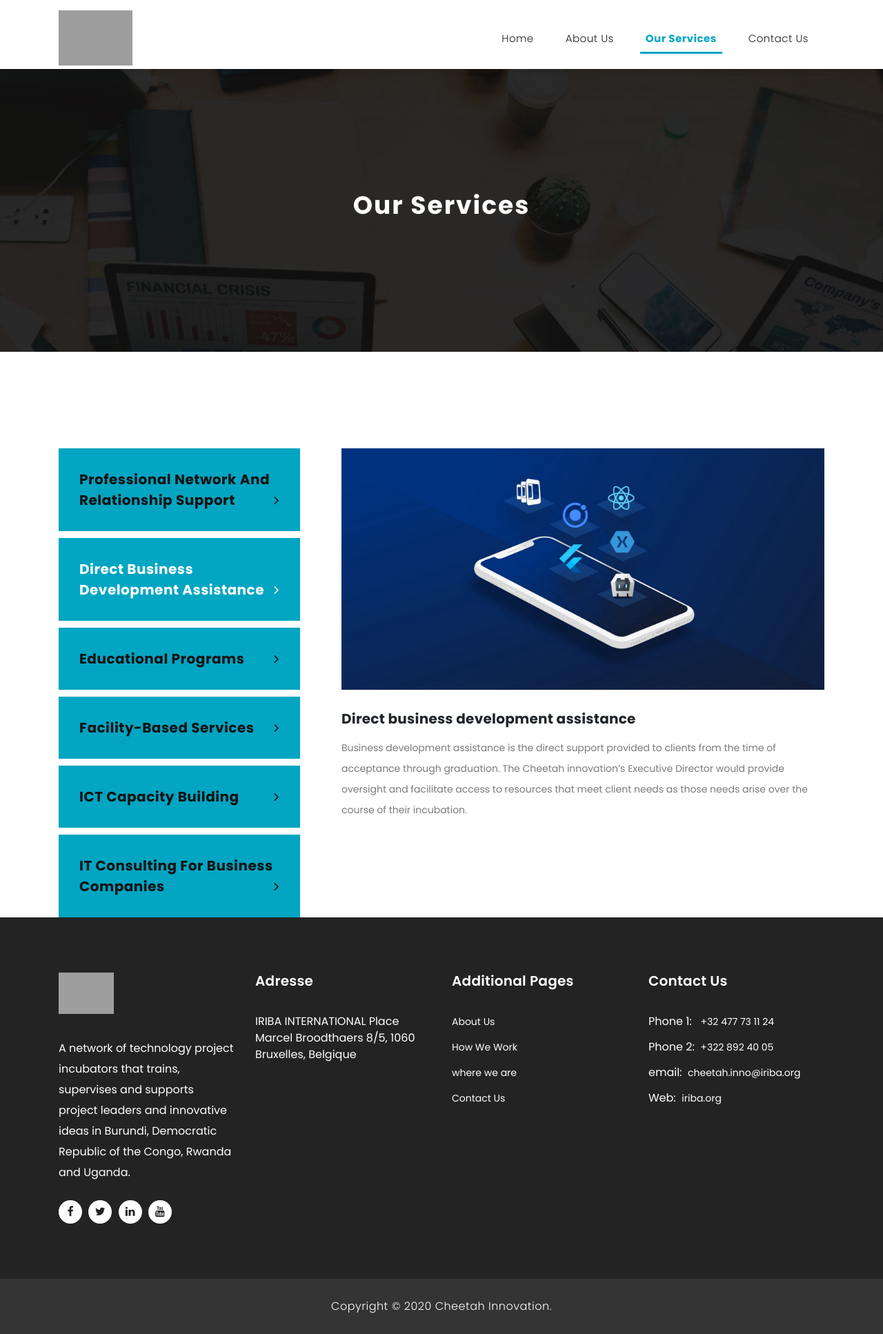
After one commit to arslan578/cheetah_innovation, a Django app: page /services in a window 1280 px wide, after a click on "Direct Business Development Assistance". The commit adds this page. Shown: the whole page at 69% size. Run offline with Django 3.2, Linux system fonts and the light colour scheme; some libraries are stand-ins or nearby versions; grey boxes are pictures that could not be loaded.

Commit message:
add services and contact page and signup page

```diff
--- a/cheetah/urls.py
+++ b/cheetah/urls.py
@@ -1,8 +1,12 @@
 from django.urls import path
 from cheetah.views import (
-    DashboardView
+    SignUpView,
+    IndexView,
+    ServicesView
 )
 
 urlpatterns = [
-    path('', DashboardView.as_view(), name='dashboard')
+    path('', SignUpView.as_view(), name='SignUp'),
+    path('index', IndexView.as_view(), name='Index'),
+    path('services', ServicesView.as_view(), name='Services'),
 ]
--- a/cheetah/views.py
+++ b/cheetah/views.py
@@ -3,5 +3,13 @@ from django.contrib.auth.views import TemplateView
 # Create your views here.
 
 
-class DashboardView(TemplateView):
-    template_name = 'dashboard.html'
+class SignUpView(TemplateView):
+    template_name = 'signup.html'
+
+
+class IndexView(TemplateView):
+    template_name = 'index.html'
+
+
+class ServicesView(TemplateView):
+    template_name = 'services.html'
--- a/templates/base.html
+++ b/templates/base.html
@@ -11,11 +11,19 @@
     <meta name="author" content="Serge Mullah, cheetah innovation">
     <meta name="robots" content="index, follow">
     <link rel="icon" href="{% static 'images/cheetah_favicon.png' %}" type="image/png" sizes="16x16">
-    <link href="https://fonts.googleapis.com/css?family=Poppins:100,200,300,400,500,600,700,800,900&amp;display=swap" rel="stylesheet">
+    <link href="https://fonts.googleapis.com/css?family=Poppins:100,200,300,400,500,600,700,800,900&amp;display=swap"
+          rel="stylesheet">
 
     <title>CHEETAH INNOVATION</title>
 
     <!-- Bootstrap core CSS -->
+    <link rel="stylesheet" href="https://fonts.googleapis.com/css?family=Roboto:400,700">
+    <title>Bootstrap Simple Login Form with Blue Background</title>
+    <link rel="stylesheet" href="https://stackpath.bootstrapcdn.com/bootstrap/4.5.0/css/bootstrap.min.css">
+    <link rel="stylesheet" href="https://maxcdn.bootstrapcdn.com/font-awesome/4.7.0/css/font-awesome.min.css">
+    <script src="https://code.jquery.com/jquery-3.5.1.min.js"></script>
+    <script src="https://cdn.jsdelivr.net/npm/popper.js@1.16.0/dist/umd/popper.min.js"></script>
+    <script src="https://stackpath.bootstrapcdn.com/bootstrap/4.5.0/js/bootstrap.min.js"></script>
     <link href="{% static 'vendor/bootstrap/css/bootstrap.min.css' %}" rel="stylesheet">
 
     <!-- Additional CSS Files -->
--- /dev/null
+++ b/templates/services.html
@@ -0,0 +1,473 @@
+{% extends 'base.html' %}
+{% load static %}
+{% block body %}
+
+    <!-- ***** Preloader Start ***** -->
+    <div id="preloader">
+        <div class="jumper">
+            <div></div>
+            <div></div>
+            <div></div>
+        </div>
+    </div>
+    <!-- ***** Preloader End ***** -->
+
+    <!-- Header -->
+    <div class="sub-header">
+      <div class="container">
+        <div class="row">
+          <div class="col-md-8 col-xs-12">
+            <ul class="left-info">
+              <li><a href="#"><i class="fa fa-envelope" aria-hidden="true"></i>cheetah.inno@iriba.org</a></li>
+              <li><a href="#"><i class="fa fa-phone"></i>+32 477 73 11 24</a></li>
+            </ul>
+          </div>
+          <div class="col-md-4">
+            <ul class="right-icons">
+              <li><a href="#"><i class="fa fa-facebook"></i></a></li>
+              <li><a href="#"><i class="fa fa-twitter"></i></a></li>
+              <li><a href="#"><i class="fa fa-linkedin"></i></a></li>
+              <li><a href="#"><i class="fa fa-youtube"></i></a></li>
+            </ul>
+          </div>
+        </div>
+      </div>
+    </div>
+
+    <header class="">
+      <nav class="navbar navbar-expand-lg">
+        <div class="container">
+          <a class="navbar-brand" href="{% url 'Index' %}"> <img src="{% static '/images/cheetah_logo.svg' %}" alt=""> </a>
+          <button class="navbar-toggler" type="button" data-toggle="collapse" data-target="#navbarResponsive" aria-controls="navbarResponsive" aria-expanded="false" aria-label="Toggle navigation">
+            <span class="navbar-toggler-icon"></span>
+          </button>
+          <div class="collapse navbar-collapse" id="navbarResponsive">
+            <ul class="navbar-nav ml-auto">
+              <li class="nav-item">
+                <a class="nav-link" href="{% url 'Index' %}">Home
+                  <span class="sr-only">(current)</span>
+                </a>
+              </li>
+              <li class="nav-item">
+                <a class="nav-link" href="{% url 'Index' %}#about">About Us</a>
+              </li>
+              <li class="nav-item active">
+                <a class="nav-link" href="{% url 'Services' %}">Our Services</a>
+              </li>
+              <li class="nav-item">
+                <a class="nav-link" href="#" onclick="scrollto('contact');">Contact Us</a>
+              </li>
+            </ul>
+          </div>
+        </div>
+      </nav>
+    </header>
+
+    <!-- Page Content -->
+    <div class="page-heading header-text">
+      <div class="container">
+        <div class="row">
+          <div class="col-md-12">
+            <h1>Our Services</h1>
+            <span> &nbsp; </span>
+          </div>
+        </div>
+      </div>
+    </div>
+
+    <div class="single-services">
+      <div class="container">
+        <div class="row" id="tabs">
+          <div class="col-md-4">
+            <ul>
+              <li><a href='#tabs-1'> Professional network and relationship support <i class="fa fa-angle-right"></i></a></li>
+              <li><a href='#tabs-2'> Direct business development assistance <i class="fa fa-angle-right"></i></a></li>
+              <li><a href='#tabs-3'> Educational programs <i class="fa fa-angle-right"></i></a></li>
+              <li><a href='#tabs-4'> Facility-based services  <i class="fa fa-angle-right"></i></a></li>
+              <li><a href='#tabs-5'> ICT capacity building <i class="fa fa-angle-right"></i></a></li>
+              <li><a href='#tabs-6'> IT consulting for business companies <i class="fa fa-angle-right"></i></a></li>
+              <!-- <li><a href='#tabs-7'> Telecommunications <i class="fa fa-angle-right"></i></a></li> -->
+            </ul>
+          </div>
+          <div class="col-md-8">
+            <section class='tabs-content'>
+              <article id='tabs-1'>
+
+                <h4>Professional network and relationship support</h4>
+
+                <p>Networking and relationship support describes the active role Cheetah innovation takes to develop connections to resources that Cheetah innovation clients might not otherwise have access to as small, emerging businesses.
+                </p>
+
+                <div id="carouselExampleIndicators" class="carousel slide" data-ride="carousel">
+                  <ol class="carousel-indicators">
+                    <li data-target="#carouselExampleIndicators" data-slide-to="0" class="active"></li>
+                    <li data-target="#carouselExampleIndicators" data-slide-to="1"></li>
+                    <li data-target="#carouselExampleIndicators" data-slide-to="2"></li>
+                    <li data-target="#carouselExampleIndicators" data-slide-to="3"></li>
+                  </ol>
+                  <div class="carousel-inner">
+                    <div class="carousel-item active">
+                      <img src="{% static '/images/mentoring.png' %}" alt="...">
+                        <div class="carousel-caption d-none d-md-block">
+                          <h5>Mentoring:                           </h5>
+                          <p>A pool of volunteers selected based on their experience with the client’s industry sector and stage of development serve as mentors and business counselors for clients companies.</p>
+                        </div>
+                    </div>
+                    <div class="carousel-item">
+                      <img src="{% static '/images/network.jpg' %}" alt="...">
+                      <div class="carousel-caption d-none d-md-block">
+                        <h5> Professional Network</h5>
+                        <p>Cheetah innovation developed a broad-based pool of high-quality professionals that have the technical and business skills needed to support client businesses.
+                        </p>
+                      </div>
+                    </div>
+                    <div class="carousel-item">
+                      <img src="{% static '/images/Advisory-board.jpg' %}" alt="...">
+                      <div class="carousel-caption d-none d-md-block">
+                        <h5>Advisory Boards:</h5>
+                        <p>Cheetah innovation developed a pool of professionals, technologists, and business owners that are willing to volunteer as advisory board members for client businesses. Such Cheetah innovation advisory boards are usually composed of three or four people who have experience and expertise in the technology/industry of the Cheetah innovation business. The advisory boards agree to meet with Cheetah innovation clients on a regular schedule and provide counsel at various stages of the client businesses’ development.
+                        </p>
+                      </div>
+                    </div>
+
+                    <div class="carousel-item">
+                      <img src="{% static '/images/capital.jpg' %}" alt="...">
+                      <div class="carousel-caption d-none d-md-block">
+                        <h5>Capital and Financing Network: </h5>
+                        <p>Cheetah innovation established and maintained relationships with a network of banks, angel investors, venture capitalists, and corporate equity investors through capital networks, brokers, and personal contacts. Cheetah innovation provides introductions between incubated companies and appropriate investment resources.
+                        </p>
+                      </div>
+                    </div>
+
+                  </div>
+                  <a class="carousel-control-prev" href="#carouselExampleIndicators" role="button" data-slide="prev">
+                    <span class="carousel-control-prev-icon" aria-hidden="true"></span>
+                    <span class="sr-only">Previous</span>
+                  </a>
+                  <a class="carousel-control-next" href="#carouselExampleIndicators" role="button" data-slide="next">
+                    <span class="carousel-control-next-icon" aria-hidden="true"></span>
+                    <span class="sr-only">Next</span>
+                  </a>
+                </div>
+
+              </article>
+              <article id='tabs-2'>
+                <img src="{% static '/images/mobile-app-dev.jpg' %}" alt="">
+                <h4>Direct business development assistance</h4>
+                <p>Business development assistance is the direct support provided to clients from the time of acceptance through graduation. The Cheetah innovation’s Executive Director would provide oversight and facilitate access to resources that meet client needs as those needs arise over the course of their incubation.
+                </p>
+              </article>
+
+              <article id='tabs-3'>
+
+               <h4>Educational programs </h4>
+
+                <p>Our educational programs include hosted, on-site seminars of interest to technology start-ups and Cheetah innovation interns.General business topics are provided through the invited guest lecturers or other available community resources. Some of topics include
+                </p>
+
+                <div id="carouselExampleIndicators2" class="carousel slide" data-ride="carousel">
+                  <ol class="carousel-indicators">
+                    <li data-target="#carouselExampleIndicators2" data-slide-to="0" class="active"></li>
+                    <li data-target="#carouselExampleIndicators2" data-slide-to="1"></li>
+                    <li data-target="#carouselExampleIndicators2" data-slide-to="2"></li>
+                    <li data-target="#carouselExampleIndicators2" data-slide-to="3"></li>
+
+                  </ol>
+                  <div class="carousel-inner">
+                    <div class="carousel-item active">
+                      <img src="{% static '/images/ERP-System-Work.png' %}" alt="...">
+                        <div class="carousel-caption d-none d-md-block">
+                          <h5>Hot Topic Seminars</h5>
+                          <p>Emphasizing topics of special interest to emerging technology businesses are provided on a monthly basis.</p>
+                        </div>
+                    </div>
+                    <div class="carousel-item">
+                      <img src="{% static '/images/ERP-System-Work.png' %}" alt="...">
+                      <div class="carousel-caption d-none d-md-block">
+                        <h5> Business Topics Training:</h5>
+                        <p> Cheetah innovation works with professionals and local education institutions to provide incubator clients with access to the range of general business-related topics that are applicable to any start-up operation including financial, legal, organizational, marketing, insurance, etc.
+                          </p>
+                      </div>
+                    </div>
+                    <div class="carousel-item">
+                      <img src="{% static '/images/ERP-System-Work.png' %}" alt="...">
+                      <div class="carousel-caption d-none d-md-block">
+                        <h5>Commercialization/Licensing Seminars:</h5>
+                        <p>Cheetah innovation hosts annual educational seminars that bring together technologists and entrepreneurs and discuss the challenges and rewards of technology commercialization, the processes and costs associated with licensing technologies, and area resources available to support those technology commercialization efforts.
+                        </p>
+                      </div>
+                    </div>
+
+                    <div class="carousel-item">
+                      <img src="{% static '/images/ERP-System-Work.png' %}" alt="...">
+                      <div class="carousel-caption d-none d-md-block">
+                        <h5>Resource Library: </h5>
+                        <p>Cheetah innovation builds and maintains up-to-date information resources for technology start-ups including resource directories, business form templates, and checklists.
+                        </p>
+                      </div>
+                    </div>
+
+                  </div>
+                  <a class="carousel-control-prev" href="#carouselExampleIndicators2" role="button" data-slide="prev">
+                    <span class="carousel-control-prev-icon" aria-hidden="true"></span>
+                    <span class="sr-only">Previous</span>
+                  </a>
+                  <a class="carousel-control-next" href="#carouselExampleIndicators2" role="button" data-slide="next">
+                    <span class="carousel-control-next-icon" aria-hidden="true"></span>
+                    <span class="sr-only">Next</span>
+                  </a>
+                </div>
+
+              </article>
+
+              <article id='tabs-4'>
+
+               <h4>Educational programs </h4>
+
+                <p>Our educational programs include hosted, on-site seminars of interest to technology start-ups and Cheetah innovation interns.General business topics are provided through the invited guest lecturers or other available community resources. Some of topics include
+                </p>
+
+                <div id="carouselExampleIndicators3" class="carousel slide" data-ride="carousel">
+                  <ol class="carousel-indicators">
+                    <li data-target="#carouselExampleIndicators3" data-slide-to="0" class="active"></li>
+                    <li data-target="#carouselExampleIndicators3" data-slide-to="1"></li>
+
+                  </ol>
+                  <div class="carousel-inner">
+                    <div class="carousel-item active">
+                      <img src="{% static '/images/ERP-System-Work.png' %}" alt="...">
+                        <div class="carousel-caption d-none d-md-block">
+                          <h5>Space: </h5>
+                          <p>Cheetah innovation would provide access to office space that includes telephone, local area network, high-speed Internet access, and basic office furniture. Cheetah innovation clients would have access to shared conference rooms, restrooms and a kitchen/lounge. Security, janitorial, landscaping, and parking would be included in the rent.
+                          </p>
+                        </div>
+                    </div>
+                    <div class="carousel-item">
+                      <img src="{% static '/images/ERP-System-Work.png' %}" alt="...">
+                      <div class="carousel-caption d-none d-md-block">
+                        <h5> Shared Office Systems Support: </h5>
+                        <p> Cheetah innovation tenants would have access to a shared office, conference room, printer and internet.
+                          </p>
+                      </div>
+                    </div>
+
+                  </div>
+                  <a class="carousel-control-prev" href="#carouselExampleIndicators3" role="button" data-slide="prev">
+                    <span class="carousel-control-prev-icon" aria-hidden="true"></span>
+                    <span class="sr-only">Previous</span>
+                  </a>
+                  <a class="carousel-control-next" href="#carouselExampleIndicators3" role="button" data-slide="next">
+                    <span class="carousel-control-next-icon" aria-hidden="true"></span>
+                    <span class="sr-only">Next</span>
+                  </a>
+                </div>
+
+              </article>
+              <article id='tabs-5'>
+                <img src="{% static '/images/ERP-System-Work.png' %}" alt="">
+                <h4>ICT capacity building</h4>
+                <p>Beyond business company incubation, Cheetah innovation provides IT training courses for fresh graduates and public or private employees. This program mostly  targets talented young programmers with no or less experience in industry, and we equip them with trending skills and best practice in software engineering.</p>
+              </article>
+              <article id='tabs-6'>
+                <img src="{% static '/images/it-training.jpg' %}" alt="">
+                <h4>IT TRAINING</h4>
+                <p>Cheetah innovation offers IT consulting services for business companies. These services include and not limited to:
+                  <ul class="service-list">
+                    <li>Web development</li>
+                    <li>Development of mobile application</li>
+                    <li>Digital marketing</li>
+                    <li>Cybersecurity</li>
+                    <li>Enterprise resource planning software </li>
+                    <li>IT training</li>
+                    <li>IT consulting</li>
+                    <li>Telecommunications and Networks Consulting</li>
+                  </ul>
+                  </p>
+              </article>
+              <!-- <article id='tabs-7'>
+                <img src="{% static '\images\it-consulting.jpg' %}" alt="">
+                <h4>CONSULTING IT</h4>
+                <p>CHEETAH INNOVATION recruits, trains and places the best IT talent within consulting companies.
+                  <br>
+                  CHEETAH INNOVATION provides companies with an army of junior and senior developers.
+                  </p>
+              </article> -->
+            </section>
+          </div>
+        </div>
+      </div>
+    </div>
+
+    <!-- <div class="callback-form callback-services">
+      <div class="container">
+        <div class="row">
+          <div class="col-md-12">
+            <div class="section-heading">
+              <h2>Request a <em>call back</em></h2>
+              <span>interdum nisl ac urna tempor mollis</span>
+            </div>
+          </div>
+          <div class="col-md-12">
+            <div class="contact-form">
+              <form id="contact" action="" method="post">
+                <div class="row">
+                  <div class="col-lg-4 col-md-12 col-sm-12">
+                    <fieldset>
+                      <input name="name" type="text" class="form-control" id="name" placeholder="Full Name" required="">
+                    </fieldset>
+                  </div>
+                  <div class="col-lg-4 col-md-12 col-sm-12">
+                    <fieldset>
+                      <input name="email" type="text" class="form-control" id="email" pattern="[^ @]*@[^ @]*" placeholder="E-Mail Address" required="">
+                    </fieldset>
+                  </div>
+                  <div class="col-lg-4 col-md-12 col-sm-12">
+                    <fieldset>
+                      <input name="subject" type="text" class="form-control" id="subject" placeholder="Subject" required="">
+                    </fieldset>
+                  </div>
+                  <div class="col-lg-12">
+                    <fieldset>
+                      <textarea name="message" rows="6" class="form-control" id="message" placeholder="Your Message" required=""></textarea>
+                    </fieldset>
+                  </div>
+                  <div class="col-lg-12">
+                    <fieldset>
+                      <button type="submit" id="form-submit" class="border-button">Send Message</button>
+                    </fieldset>
+                  </div>
+                </div>
+              </form>
+            </div>
+          </div>
+        </div>
+      </div>
+    </div> -->
+
+    <!-- <div class="partners">
+      <div class="container">
+        <div class="row">
+          <div class="col-md-12">
+            <div class="owl-partners owl-carousel">
+              <div class="partner-item">
+                <img src="{% static '/images/client-01.png' %}" alt="">
+              </div>
+            </div>
+          </div>
+        </div>
+      </div>
+    </div> -->
+
+
+     <!-- Footer Starts Here -->
+     <footer>
+      <div class="container">
+        <div class="row">
+          <div class="col-md-3 footer-item">
+            <h4><img src="{% static '/images/cheetah_logo.svg' %}" alt="" style=" height:60px "></h4>
+            <p>A network of technology project incubators that trains, supervises and supports project leaders and innovative ideas in Burundi, Democratic Republic of the Congo, Rwanda and Uganda.</p>
+            <ul class="social-icons">
+              <li><a rel="nofollow" href="#" target="_blank"><i class="fa fa-facebook"></i></a></li>
+              <li><a href="#"><i class="fa fa-twitter"></i></a></li>
+              <li><a href="#"><i class="fa fa-linkedin"></i></a></li>
+              <li><a href="#"><i class="fa fa-youtube"></i></a></li>
+            </ul>
+          </div>
+          <div class="col-md-3 footer-item">
+            <h4>Adresse</h4>
+            <ul class="menu-list">
+              <li>IRIBA INTERNATIONAL
+                Place Marcel Broodthaers 8/5,
+                1060 Bruxelles, Belgique</li>
+
+            </ul>
+          </div>
+          <div class="col-md-3 footer-item">
+            <h4>Additional Pages</h4>
+            <ul class="menu-list">
+              <li><a href="{% url 'Index' %}#about">About Us</a></li>
+              <li><a href="#">How We Work</a></li>
+              <li><a href="#" onclick="scrollto('map');">where we are</a></li>
+              <li><a href="#" onclick="scrollto('contact');">Contact Us</a></li>
+            </ul>
+          </div>
+          <div class="col-md-3 footer-item last-item" id="contact">
+            <h4>Contact Us</h4>
+            <ul class="menu-list">
+              <li>Phone 1: &nbsp; <a href="#">+32 477 73 11 24</a></li>
+              <li>Phone 2: &nbsp;<a href="#">+322 892 40 05</a></li>
+              <li>email: &nbsp;<a href="#">cheetah.inno@iriba.org</a></li>
+              <li>Web: &nbsp;<a href="#">iriba.org</a></li>
+            </ul>
+
+            <!-- <div class="contact-form">
+              <form id="contact footer-contact" action="" method="post">
+                <div class="row">
+                  <div class="col-lg-12 col-md-12 col-sm-12">
+                    <fieldset>
+                      <input name="name" type="text" class="form-control" id="name" placeholder="Full Name" required="">
+                    </fieldset>
+                  </div>
+                  <div class="col-lg-12 col-md-12 col-sm-12">
+                    <fieldset>
+                      <input name="email" type="text" class="form-control" id="email" pattern="[^ @]*@[^ @]*" placeholder="E-Mail Address" required="">
+                    </fieldset>
+                  </div>
+                  <div class="col-lg-12">
+                    <fieldset>
+                      <textarea name="message" rows="6" class="form-control" id="message" placeholder="Your Message" required=""></textarea>
+                    </fieldset>
+                  </div>
+                  <div class="col-lg-12">
+                    <fieldset>
+                      <button type="submit" id="form-submit" class="filled-button">Send Message</button>
+                    </fieldset>
+                  </div>
+                </div>
+              </form>
+            </div> -->
+          </div>
+        </div>
+      </div>
+    </footer>
+
+    <div class="sub-footer">
+      <div class="container">
+        <div class="row">
+          <div class="col-md-12">
+            <p>Copyright &copy; 2020 Cheetah Innovation.</p>
+          </div>
+        </div>
+      </div>
+    </div>
+
+
+    <script src="https://cdnjs.cloudflare.com/ajax/libs/jquery/2.1.3/jquery.min.js"></script>
+    <!-- Additional Scripts -->
+
+
+    <script type="text/javascript">
+      $('.carousel').carousel({
+          interval: 2000
+        })
+
+      function scrollto(div)
+      {
+       $('html,body').animate(
+       {
+        scrollTop: $("#"+div).offset().top-80
+       },'slow');
+      }
+      </script>
+
+    <script language = "text/Javascript">
+      cleared[0] = cleared[1] = cleared[2] = 0; //set a cleared flag for each field
+      function clearField(t){                   //declaring the array outside of the
+      if(! cleared[t.id]){                      // function makes it static and global
+          cleared[t.id] = 1;  // you could use true and false, but that's more typing
+          t.value='';         // with more chance of typos
+          t.style.color='#fff';
+          }
+      }
+    </script>
+{% endblock %}
```
Also changed, not shown: templates/index.html (renamed from templates/dashboard.html, +4 -4 lines), templates/signup.html (added, +115 -0 lines). Lines whose indentation alone changed are shown as unchanged.
